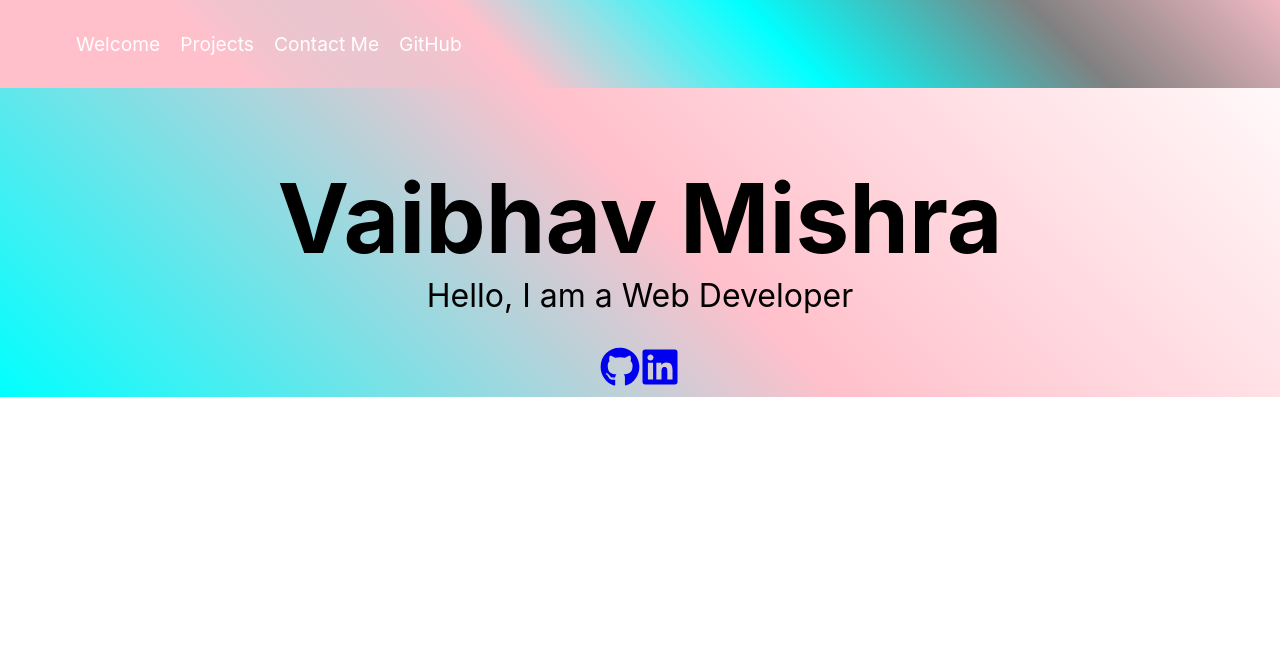
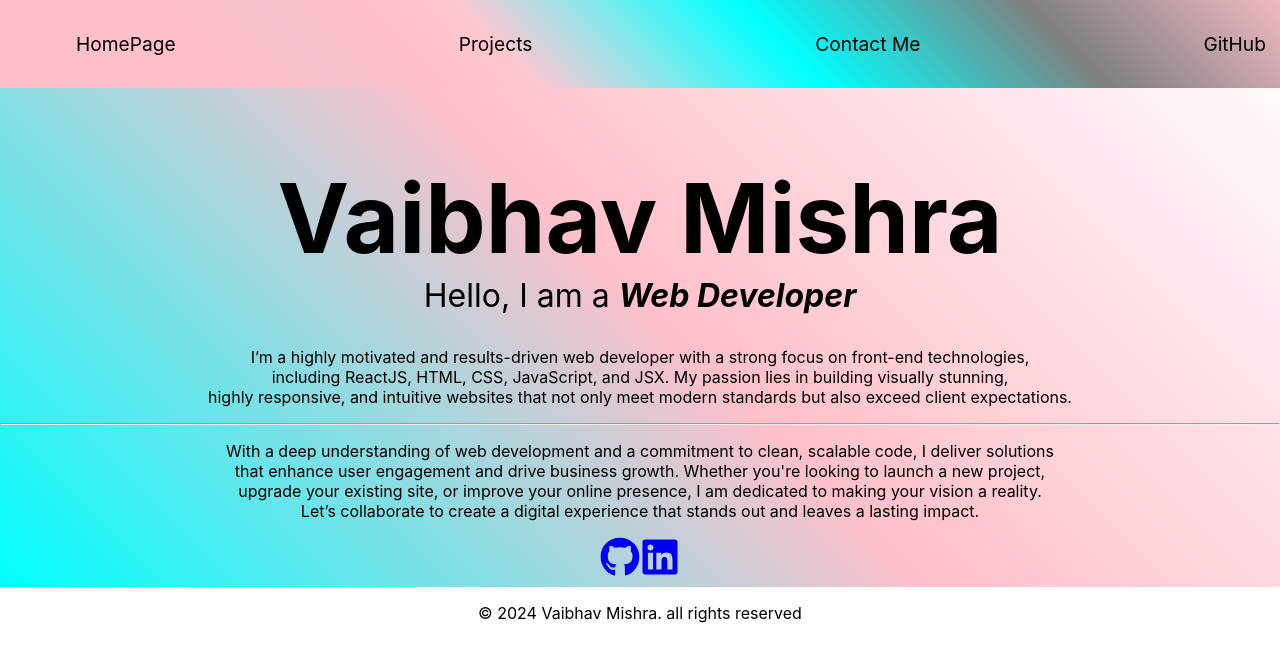
Before and after one commit to vaibhavmish/vaibhav-portfolio, a React (Create React App) app: page / in a window 1280 px wide. Shown: the top 662 px of the page. Built offline with nearby package versions, Linux system fonts and the light colour scheme.

Commit message:
added aboutme and footer

```diff
--- a/package.json
+++ b/package.json
@@ -9,6 +9,7 @@
     "react": "^18.3.1",
     "react-dom": "^18.3.1",
     "react-icons": "^5.3.0",
+    "react-router-dom": "^6.26.2",
     "react-scripts": "5.0.1",
     "web-vitals": "^2.1.4"
   },
--- a/src/App.js
+++ b/src/App.js
@@ -1,13 +1,21 @@
-import Navbar from './Navbar.js';
-import WelcomeSection from './welcomeSection.js';
+import Navbar from './components/Navbar.js';
+import HomePage from './components/HomePage.js';
+import Footer from './components/Footer.js';
+import { BrowserRouter as Router,Routes, Route } from 'react-router-dom';
 import './App.css';
 
 function App() {
   return (
+    <Router>
     <div className="App">
-      <Navbar />
-      <WelcomeSection />
+    <Navbar/>
+    <Routes>
+      <Route path="/" element={<HomePage/>} />
+      <Route path="/HomePage" element={<HomePage/>} />
+    </Routes>
+    <Footer/>
     </div>
+    </Router>
   );
 }
 
--- /dev/null
+++ b/src/components/AboutMe.js
@@ -0,0 +1,14 @@
+import React from 'react';
+import './AboutMe.css';
+
+function AboutMe(){
+	return(
+    <div>
+      <p>I’m a highly motivated and results-driven web developer with a strong focus on front-end technologies,<br/>including ReactJS, HTML, CSS, JavaScript, and JSX. My passion lies in building visually stunning,<br/> highly responsive, and intuitive websites that not only meet modern standards but also exceed client expectations.</p>
+<hr/>
+<p>With a deep understanding of web development and a commitment to clean, scalable code, I deliver solutions <br/>that enhance user engagement and drive business growth. Whether you're looking to launch a new project, <br/>upgrade your existing site, or improve your online presence, I am dedicated to making your vision a reality. <br/>Let’s collaborate to create a digital experience that stands out and leaves a lasting impact.</p>
+ </div>
+	)
+}
+
+export default AboutMe;
--- /dev/null
+++ b/src/components/Footer.js
@@ -0,0 +1,12 @@
+import React from 'react';
+// import './Footer.css';
+
+function Footer(){
+	return(
+    <footer className="footer">
+    <p>&copy; {new Date().getFullYear()} Vaibhav Mishra. all rights reserved</p>
+	</footer>
+	)
+}
+
+export default Footer;
--- a/src/welcomeSection.css
+++ b/src/components/HomePage.css
@@ -1,6 +1,11 @@
 #welcome-section{
 	padding-top:100px;
 	background: linear-gradient(45deg, cyan, pink, transparent);
+}
+
+#hello{
+	font-size:2em;
+	margin-top: 0px;
 }
 
 #welcome-section h1{
@@ -9,11 +14,6 @@
     margin-top: 60px;
 }
 
-#welcome-section p{
-	font-size:2em;
-	margin-top: 0px;
-}
-
 .link{
 	font-size: 40px;
 }
--- a/src/welcomeSection.js
+++ b/src/components/HomePage.js
@@ -1,12 +1,14 @@
 import React from 'react';
-import "./welcomeSection.css";
+import "./HomePage.css";
 import { FaGithub, FaLinkedin } from 'react-icons/fa';
+import AboutMe from './AboutMe.js'
 
-function WelcomeSection(){
+function HomePage(){
 	return(
    <section id="welcome-section">
       <h1>Vaibhav Mishra</h1>
-      <p>Hello, I am a Web Developer</p>
+      <p id="hello">Hello, I am a <b><i>Web Developer</i></b></p>
+      <AboutMe/>
       <span className="link"><a id="gitHub-link" href="https://github.com/vaibhavmish" target="_blank" rel="noopener noreferrer">
         <FaGithub/>
       </a>
@@ -19,4 +21,4 @@ function WelcomeSection(){
     )
 }
 
-export default WelcomeSection;
+export default HomePage;
--- a/src/Navbar.css
+++ b/src/components/Navbar.css
@@ -20,6 +20,7 @@
     list-style: none;
    justify-content: space-between;
    margin-right: 30px;
+   width: 100%;
 }
 
 .nav-links li {
@@ -27,9 +28,10 @@
 }
 
 .nav-links a{
-color:#fff;
+color:black;
 text-decoration: none;
 font-size:1.2rem;
+
 }
 
 .nav-links a:hover{
--- a/src/Navbar.js
+++ b/src/components/Navbar.js
@@ -1,13 +1,14 @@
 import React from 'react';
 import './Navbar.css';
+import { Link } from 'react-router-dom';
 
 function Navbar() {
     return(
     <nav id="navbar">
        <ul className="nav-links">
-          <li><a href="#welcome-section">Welcome</a></li>
-          <li><a href="#projects">Projects</a></li>
-          <li><a href="#contact">Contact Me</a></li>
+          <li><Link to="/">HomePage</Link></li>
+          <li><Link to="/Projects">Projects</Link></li>
+          <li><Link to="/Contact">Contact Me</Link></li>
           <li><a id="profile-link" href="https://github.com/vaibhavmish" target="_blank" rel="noopener noreferrer">GitHub</a></li>
        </ul>
     </nav>
```
Also changed, not shown: src/components/AboutMe.css (added), 1 other file (tests, documents, lock files or other folders).
